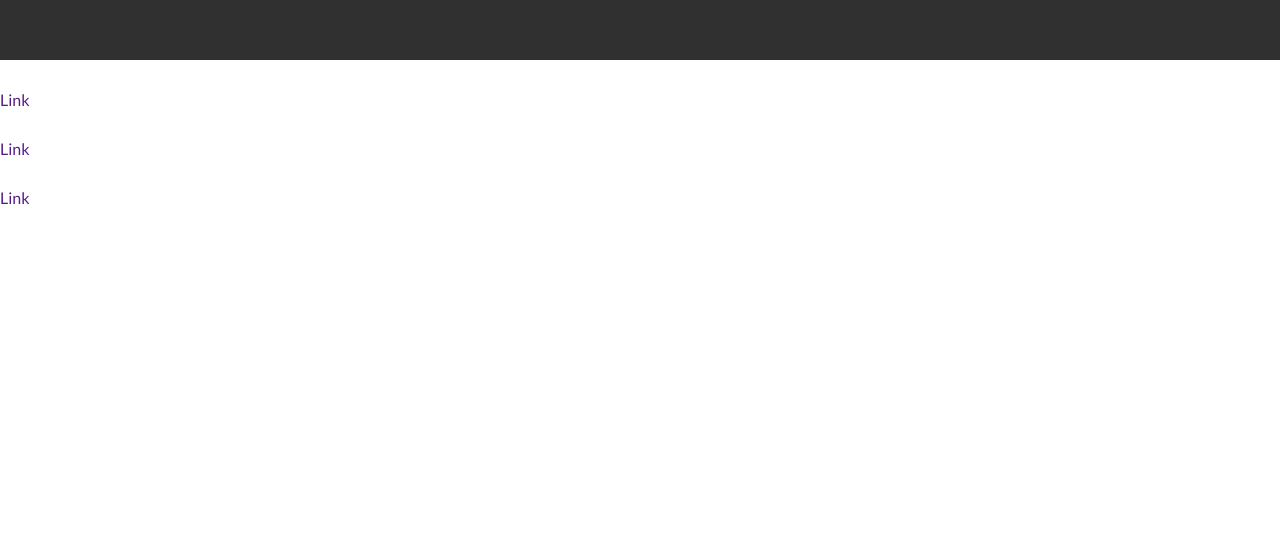
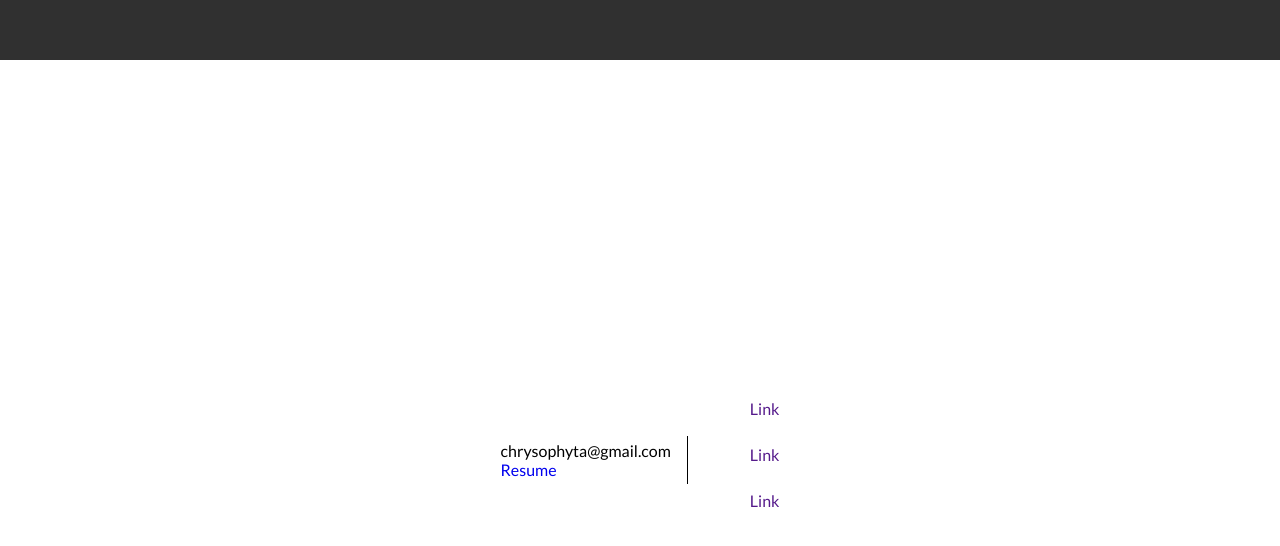
Before and after one commit to chrysophyta/portfolio, a plain HTML site: page index.html in a window 1280 px wide. Shown: the part 2388-2934 px from the top of the page. Drawn offline with Linux system fonts and the light colour scheme.

Commit message:
style contact page

```diff
--- a/index.html
+++ b/index.html
@@ -36,18 +36,24 @@
       </div>
     </section>
     <section class="contact">
+      <div class="contact-info">
+        <div class="email">chrysophyta@gmail.com</div>
+        <div class="resume"><a href="#">Resume</a></div>
+      </div>
+
+      <span class="v-line"></span>
       <div class="social-media">
         <div class="social-media-link">
           <div class="social-media-icon facebook"></div>
           <a href="">Link</a>
         </div>
-        <div class="social-media-link">
+        <div class="social-media">
           <div class="social-media-link">
             <div class="social-media-icon twitter"></div>
             <a href="">Link</a>
           </div>
         </div>
-        <div class="social-media-link">
+        <div class="social-media">
           <div class="social-media-link">
             <div class="social-media-icon github"></div>
             <a href="">Link</a>
--- a/style.css
+++ b/style.css
@@ -102,9 +102,29 @@ section {
   background: white;
   margin: 2rem;
 }
+
+/* ============== Contact Section ============== */
+.contact {
+  display: flex;
+  align-items: center;
+  justify-content: center;
+}
+.contact-info {
+  margin: 1rem;
+}
+.v-line {
+  height: 3rem;
+  width: 1px;
+  border-right: 1px solid black;
+}
+.social-media-link {
+  display: flex;
+  margin: 1rem;
+}
 .social-media-icon {
   height: 30px;
   width: 30px;
+  margin-right: 1rem;
 }
 .facebook {
   background-image: url('svg/facebook.svg');
```
